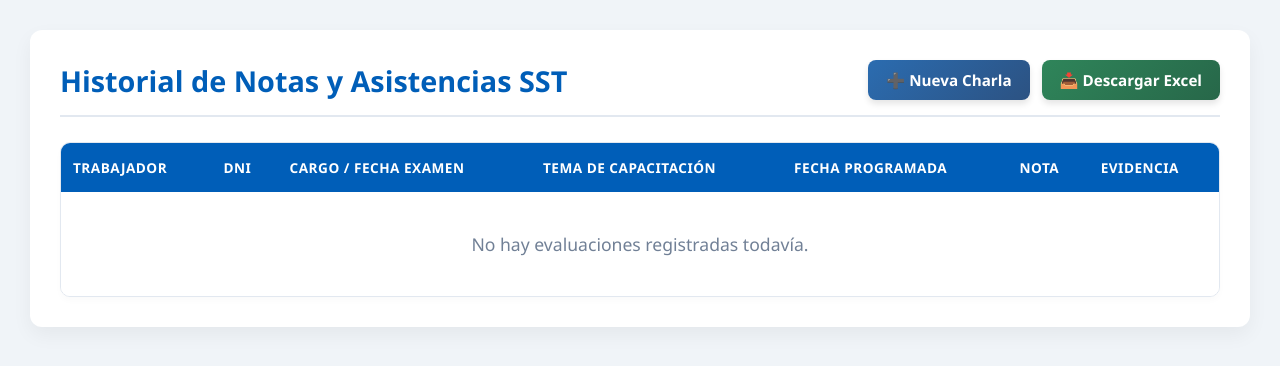
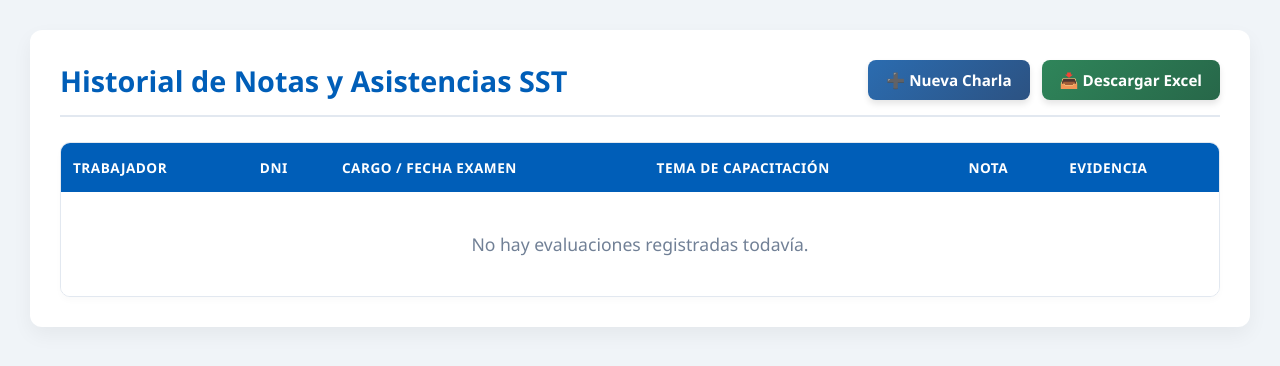
Before and after one commit to ANGEL19-K/sistema-sst, a Flask app: page /admin/capacitacion/resultados in a window 1280 px wide. Shown: the top 366 px of the page. Run offline with Flask 3, Linux system fonts and the light colour scheme; data that the repository does not hold is empty.

Commit message:
Update resultados_capacitaciones.html

```diff
--- a/templates/resultados_capacitaciones.html
+++ b/templates/resultados_capacitaciones.html
@@ -76,7 +76,6 @@
                         <th>DNI</th>
                         <th>Cargo / Fecha Examen</th>
                         <th>Tema de Capacitación</th>
-                        <th>Fecha Programada</th>
                         <th>Nota</th>
                         <th>Evidencia</th>
                     </tr>
@@ -91,9 +90,6 @@
                            <span class="text-muted">📅 Rindió: {{ ev.delegacion }}</span>
                        </td>
                         <td style="font-weight: 500; color: #2c5282;">{{ ev.nombre_charla }}</td>
-                        <td>
-                            <span class="badge-fecha">📅 {{ ev.fecha_charla }}</span>
-                        </td>
                         <td>
                             {% if ev.nota_final >= 15 %}
                                 <span class="nota-alta">{{ ev.nota_final }} / 20</span>
```
